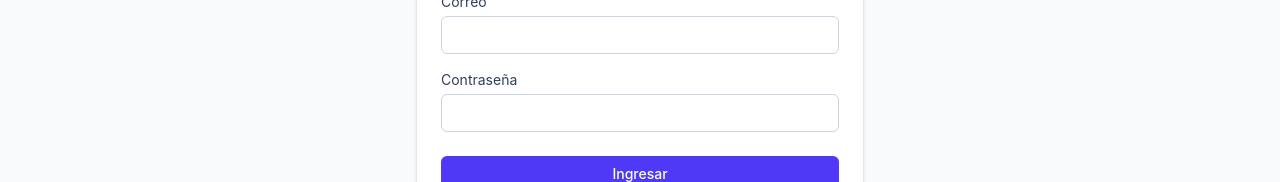
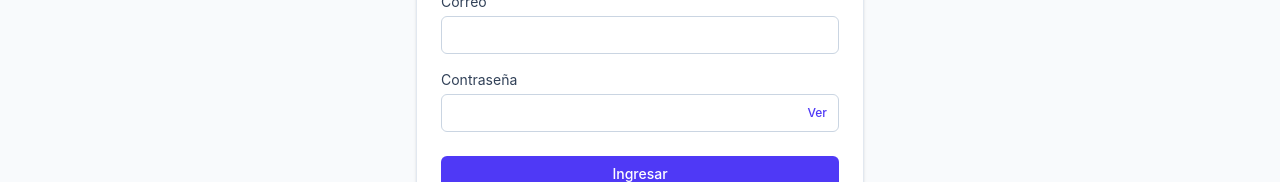
Before and after one commit to CristobalAGV/evaluacion-fullstack-psicolaboral, a React (Vite) app in the folder frontend/: page /login in a window 1280 px wide. Shown: the part 214-396 px from the top of the page. Built offline with nearby package versions, Linux system fonts and the light colour scheme; no server answers.

Commit message:
Campo de contraseña con mostrar/ocultar en Login y Registro

```diff
--- /dev/null
+++ b/frontend/src/components/CampoPassword.jsx
@@ -0,0 +1,45 @@
+import { useId, useState } from "react";
+
+const campoClases =
+  "rounded-md border border-slate-300 px-3 py-2 text-sm focus:outline-none focus:ring-2 focus:ring-indigo-500";
+
+// Campo de contraseña con un botón para alternar entre puntitos y texto visible,
+// para poder revisar lo que se escribió antes de enviar el formulario.
+export default function CampoPassword({
+  value,
+  onChange,
+  etiqueta = "Contraseña",
+  autoComplete,
+  minLength,
+  required = true,
+}) {
+  const [visible, setVisible] = useState(false);
+  const id = useId();
+
+  return (
+    <div className="flex flex-col gap-1 text-sm text-slate-700">
+      <label htmlFor={id}>{etiqueta}</label>
+      <div className="relative">
+        <input
+          id={id}
+          type={visible ? "text" : "password"}
+          value={value}
+          onChange={onChange}
+          autoComplete={autoComplete}
+          minLength={minLength}
+          required={required}
+          className={`${campoClases} w-full pr-20`}
+        />
+        <button
+          type="button"
+          onClick={() => setVisible((estaVisible) => !estaVisible)}
+          aria-pressed={visible}
+          aria-label={visible ? "Ocultar contraseña" : "Mostrar contraseña"}
+          className="absolute inset-y-0 right-0 rounded-r-md px-3 text-xs font-medium text-indigo-600 hover:text-indigo-500 focus:outline-none focus:ring-2 focus:ring-indigo-500"
+        >
+          {visible ? "Ocultar" : "Ver"}
+        </button>
+      </div>
+    </div>
+  );
+}
--- a/frontend/src/pages/Login.jsx
+++ b/frontend/src/pages/Login.jsx
@@ -1,6 +1,7 @@
 import { useState } from "react";
 import { useNavigate, Link } from "react-router-dom";
 import { useAuth } from "../context/AuthContext";
+import CampoPassword from "../components/CampoPassword";
 
 export default function Login() {
   const [correo, setCorreo] = useState("");
@@ -39,16 +40,11 @@ export default function Login() {
             className="rounded-md border border-slate-300 px-3 py-2 text-sm focus:outline-none focus:ring-2 focus:ring-indigo-500"
           />
         </label>
-        <label className="flex flex-col gap-1 text-sm text-slate-700">
-          Contraseña
-          <input
-            type="password"
-            value={password}
-            onChange={(e) => setPassword(e.target.value)}
-            required
-            className="rounded-md border border-slate-300 px-3 py-2 text-sm focus:outline-none focus:ring-2 focus:ring-indigo-500"
-          />
-        </label>
+        <CampoPassword
+          value={password}
+          onChange={(e) => setPassword(e.target.value)}
+          autoComplete="current-password"
+        />
         {error && <p className="text-sm text-red-600">{error}</p>}
         <button
           type="submit"
--- a/frontend/src/pages/Registro.jsx
+++ b/frontend/src/pages/Registro.jsx
@@ -1,6 +1,7 @@
 import { useState } from "react";
 import { useNavigate, Link } from "react-router-dom";
 import { useAuth } from "../context/AuthContext";
+import CampoPassword from "../components/CampoPassword";
 
 export default function Registro() {
   const [nombre, setNombre] = useState("");
@@ -37,17 +38,12 @@ export default function Registro() {
           Correo
           <input type="email" value={correo} onChange={(e) => setCorreo(e.target.value)} required className={campoClases} />
         </label>
-        <label className="flex flex-col gap-1 text-sm text-slate-700">
-          Contraseña
-          <input
-            type="password"
-            value={password}
-            onChange={(e) => setPassword(e.target.value)}
-            minLength={6}
-            required
-            className={campoClases}
-          />
-        </label>
+        <CampoPassword
+          value={password}
+          onChange={(e) => setPassword(e.target.value)}
+          autoComplete="new-password"
+          minLength={6}
+        />
         <label className="flex flex-col gap-1 text-sm text-slate-700">
           Rol
           <select value={rol} onChange={(e) => setRol(e.target.value)} className={campoClases}>
```
